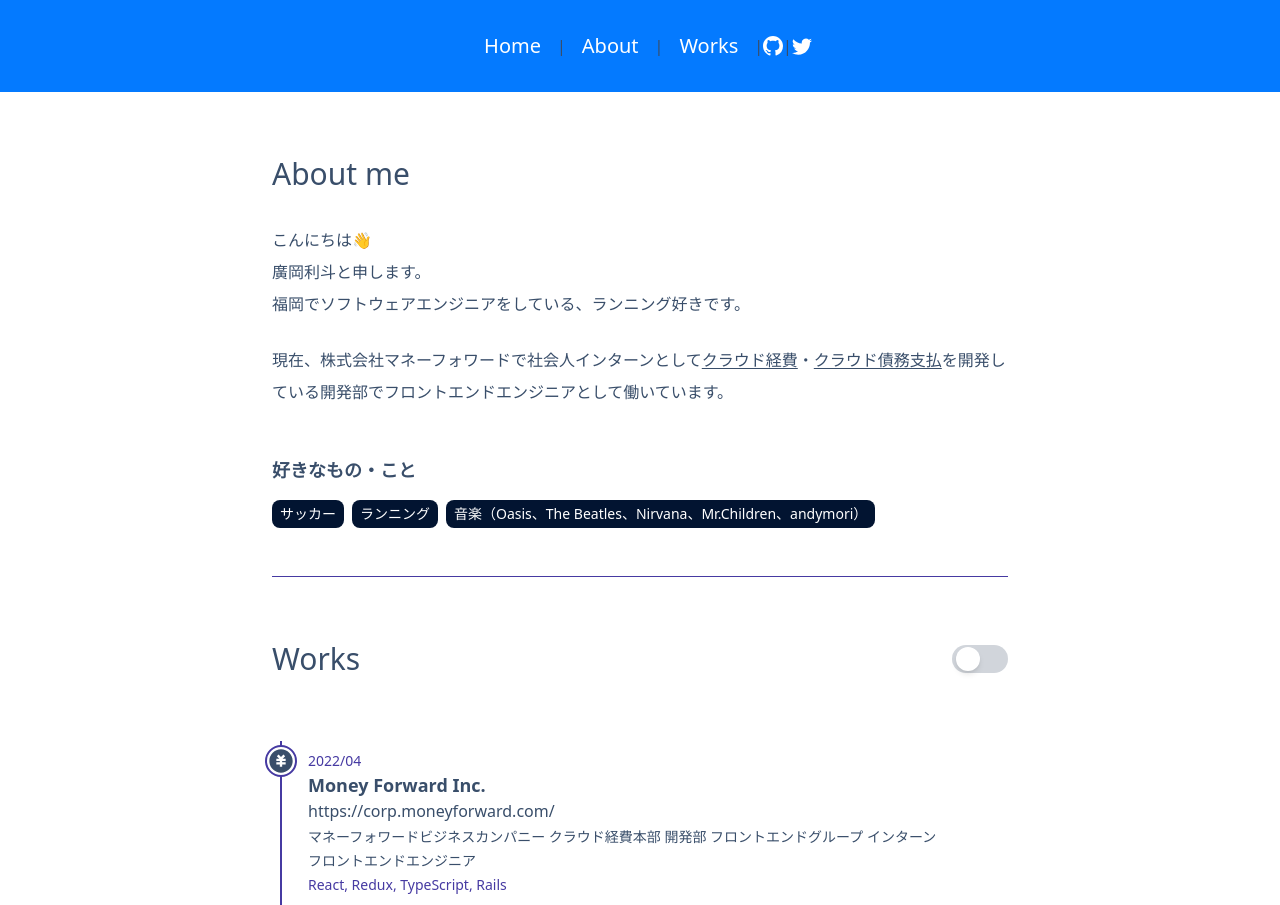
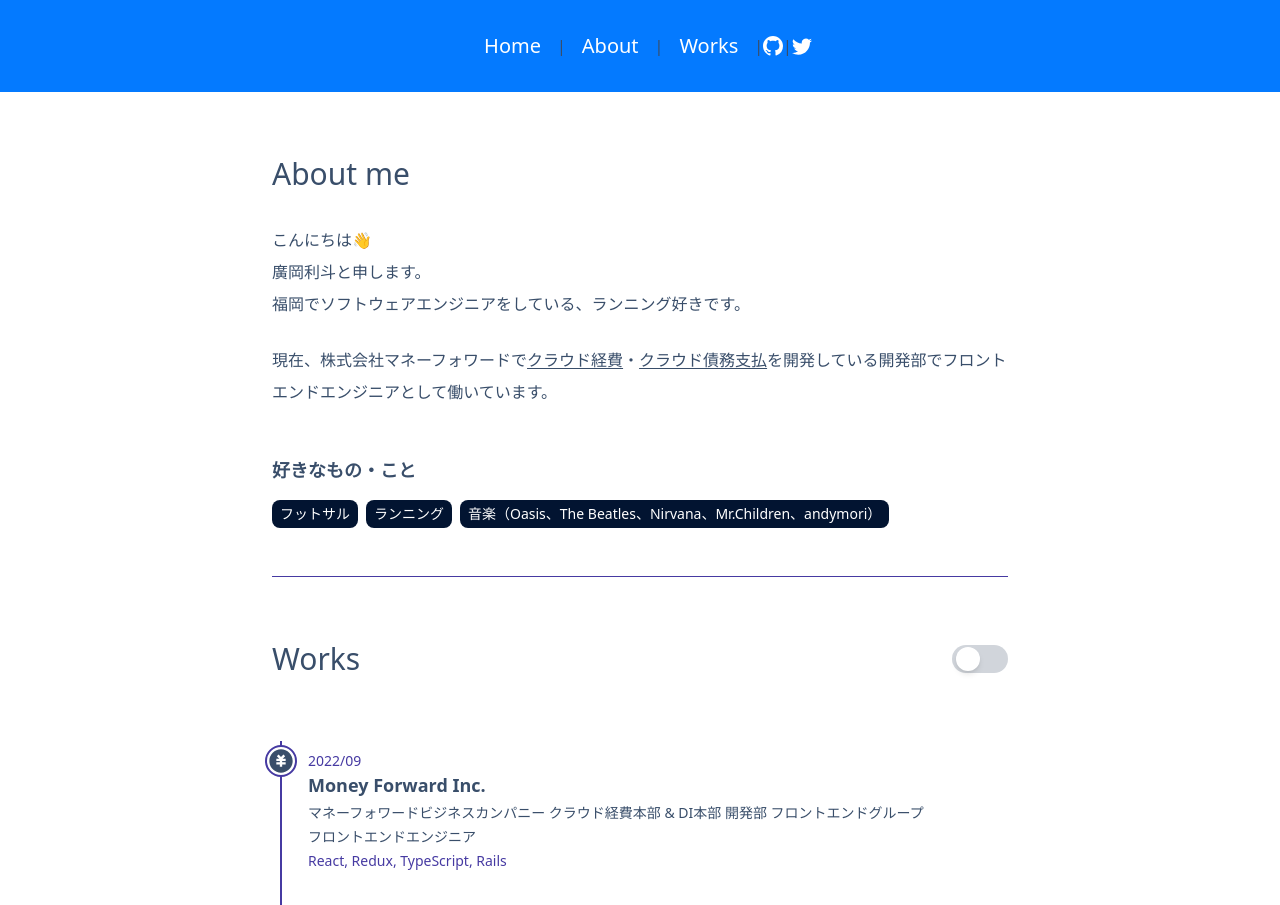
Before and after one commit to wozitto/my_portfolio, a Next.js app: page /about in a window 1280 px wide. Shown: the top 905 px of the page. Built offline with nearby package versions, Linux system fonts and the light colour scheme.

Commit message:
feat: 2022/09 経歴追加

```diff
--- a/src/pages/about/index.tsx
+++ b/src/pages/about/index.tsx
@@ -49,7 +49,7 @@
                 福岡でソフトウェアエンジニアをしている、ランニング好きです。
               </p>
               <p className="mt-6">
-                現在、株式会社マネーフォワードで社会人インターンとして
+                現在、株式会社マネーフォワードで
                 <ExternalLink
                   underline
                   href="https://biz.moneyforward.com/expense/"
@@ -70,7 +70,7 @@
             <Heading level={3}>好きなもの・こと</Heading>
 
             <Tags>
-              <Tag>サッカー</Tag>
+              <Tag>フットサル</Tag>
               <Tag>ランニング</Tag>
               <Tag>
                 音楽（Oasis、The Beatles、Nirvana、Mr.Children、andymori）
@@ -202,9 +202,41 @@
                     </EventDescription>
                     <EventNote>React, Redux, TypeScript, Rails</EventNote>
                   </Event>
+
+                  <Event>
+                    <EventIconWrapper>
+                      <RiMoneyCnyCircleFill size={28} />
+                    </EventIconWrapper>
+                    <Month>2022/09</Month>
+                    <EventTitle>Money Forward Inc.</EventTitle>
+                    <EventDescription>
+                      マネーフォワードビジネスカンパニー クラウド経費本部 & DI本部 開発部
+                      フロントエンドグループ
+                    </EventDescription>
+                    <EventDescription>
+                      フロントエンドエンジニア
+                    </EventDescription>
+                    <EventNote>React, Redux, TypeScript, Rails</EventNote>
+                  </Event>
                 </>
               ) : (
                 <>
+                  <Event>
+                    <EventIconWrapper>
+                      <RiMoneyCnyCircleFill size={28} />
+                    </EventIconWrapper>
+                    <Month>2022/09</Month>
+                    <EventTitle>Money Forward Inc.</EventTitle>
+                    <EventDescription>
+                      マネーフォワードビジネスカンパニー クラウド経費本部 & DI本部 開発部
+                      フロントエンドグループ
+                    </EventDescription>
+                    <EventDescription>
+                      フロントエンドエンジニア
+                    </EventDescription>
+                    <EventNote>React, Redux, TypeScript, Rails</EventNote>
+                  </Event>
+
                   <Event>
                     <EventIconWrapper>
                       <RiMoneyCnyCircleFill size={28} />
```
